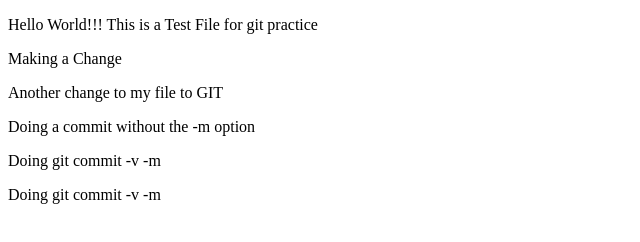
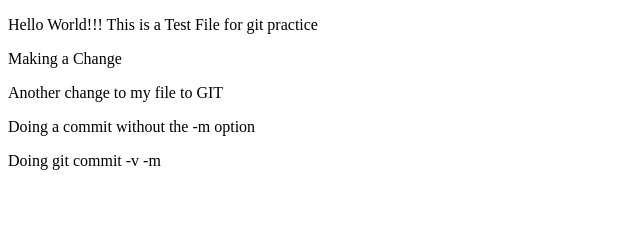
Before and after one commit to Scott-Gillatt/GitHubPractice, a plain HTML site: page index.html in a window 1280 px wide. Shown: the whole page, without its empty margins (0-640 px from the left). Drawn offline with Linux system fonts and the light colour scheme.

```diff
--- a/index.html
+++ b/index.html
@@ -10,6 +10,5 @@
     <p>Another change to my file to GIT</p>
     <p>Doing a commit without the -m option</p>
     <p>Doing git commit -v -m</p>
-    <p>Doing git commit -v -m</p>
 </body>
 </html>
```
